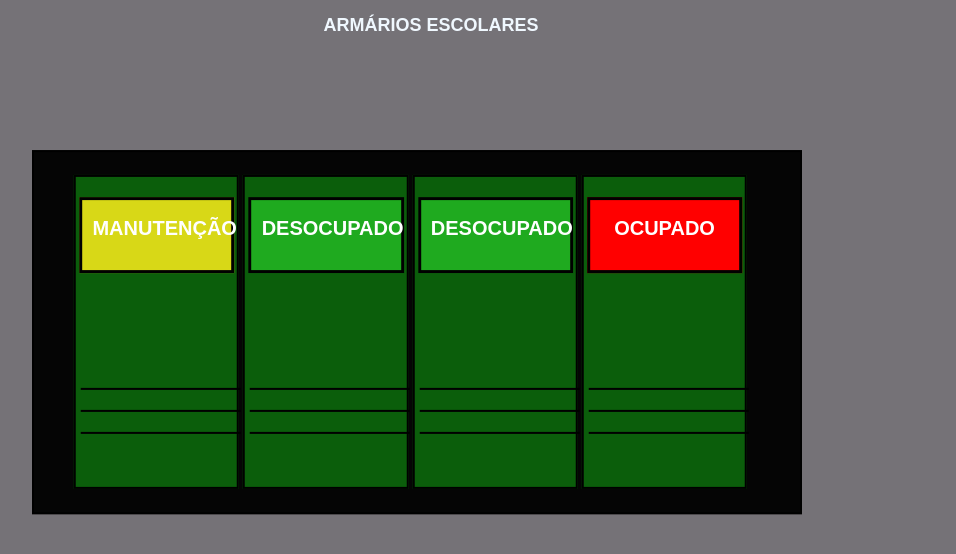
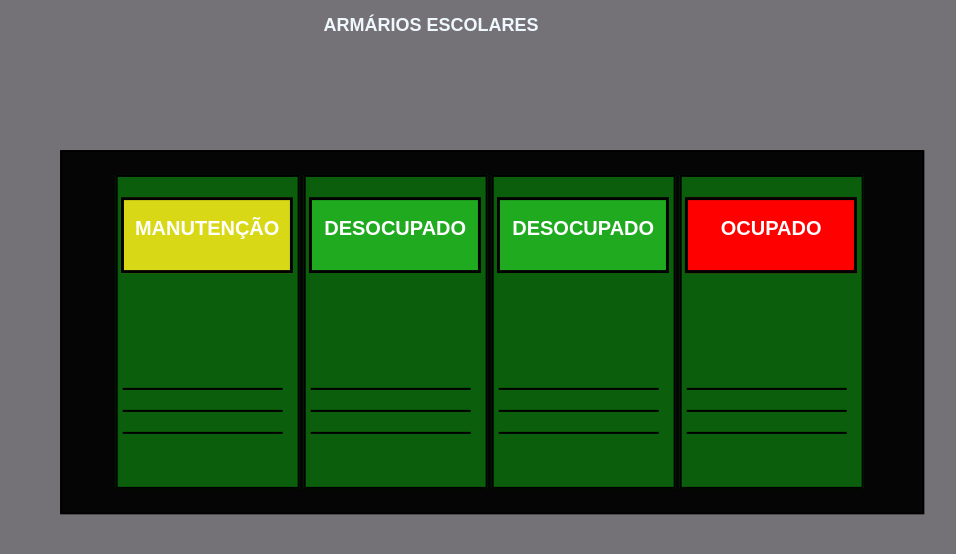
Before and after one commit to Diego-Linard/Arm-rios-Escolares, a plain HTML site: page index.html in a window 1280 px wide. Shown: the whole page, without its empty margins (209-1165 px from the left). Drawn offline with Linux system fonts and the light colour scheme.

Commit message:
Update style.css

```diff
--- a/style.css
+++ b/style.css
@@ -16,7 +16,7 @@ h1 {
 
 #corpo {
     border: 2px solid black;
-    width: 60%;
+    width: 850px;
     height: 350px;
     background-color: rgb(5, 5, 5);
     position: relative;
```
